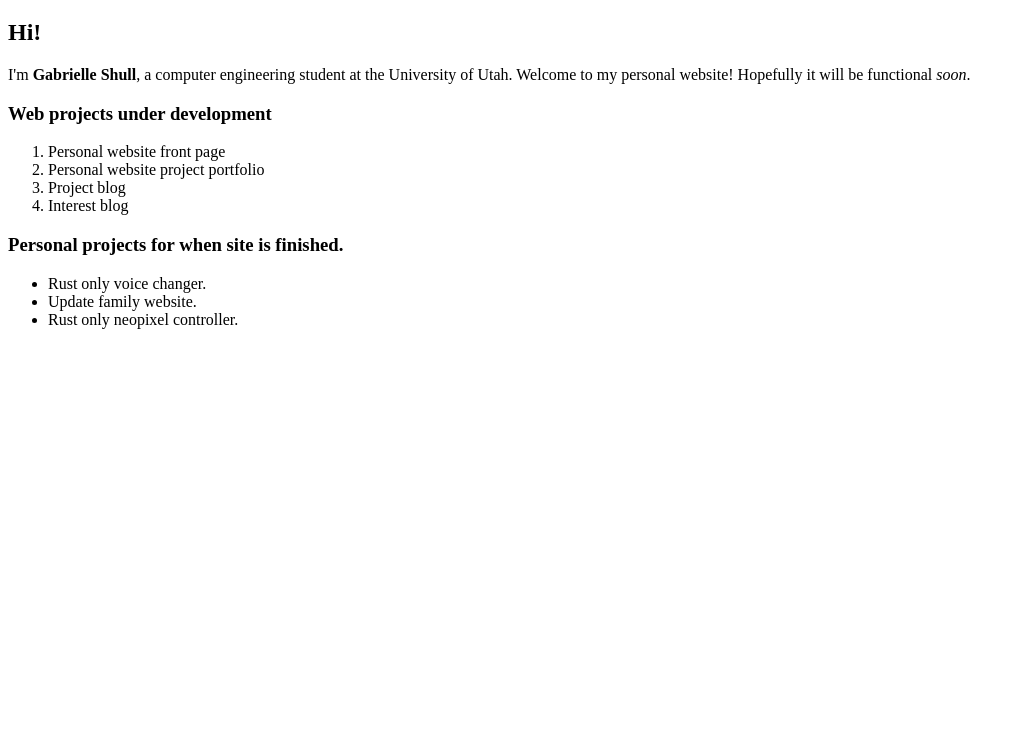
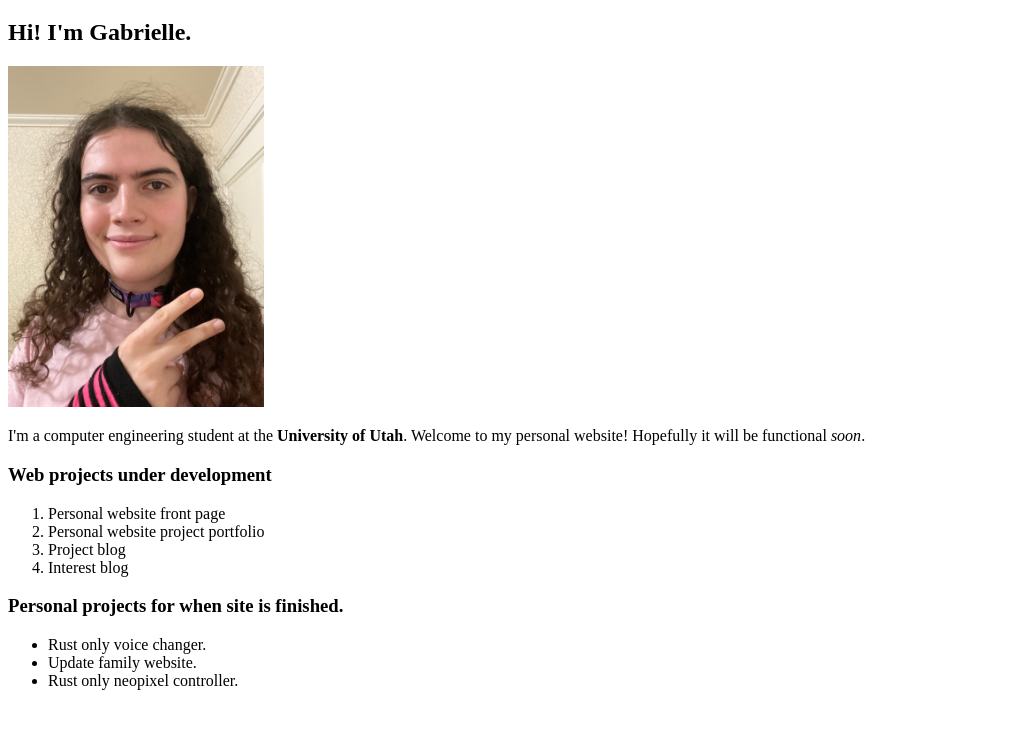
Before and after one commit to GabrielleShull/GabrielleShull.github.io, a plain HTML site: page index.html in a window 1280 px wide. Shown: the part 61-790 px from the top of the page, without its empty margins (0-1021 px from the left). Drawn offline with Linux system fonts and the light colour scheme.

Commit message:
Added image of myself.

```diff
--- a/index.html
+++ b/index.html
@@ -7,9 +7,10 @@
 
   <body>
     <h1>Site under construction.</h1>
-    <h2>Hi!</h2>
+    <h2>Hi! I'm Gabrielle.</h2>
+    <img src="collar+peace.jpg" alt="Me after getting my favorite collar." width="256">
     <p>
-      I'm <strong>Gabrielle Shull</strong>, a computer engineering student at the University of Utah. Welcome to my personal website! Hopefully it will be functional <em>soon</em>.
+      I'm a computer engineering student at the <strong>University of Utah</strong>. Welcome to my personal website! Hopefully it will be functional <em>soon</em>.
     </p>
 
     <h3>Web projects under development</h3>
```
Also changed, not shown: collar+peace.jpg (added).
